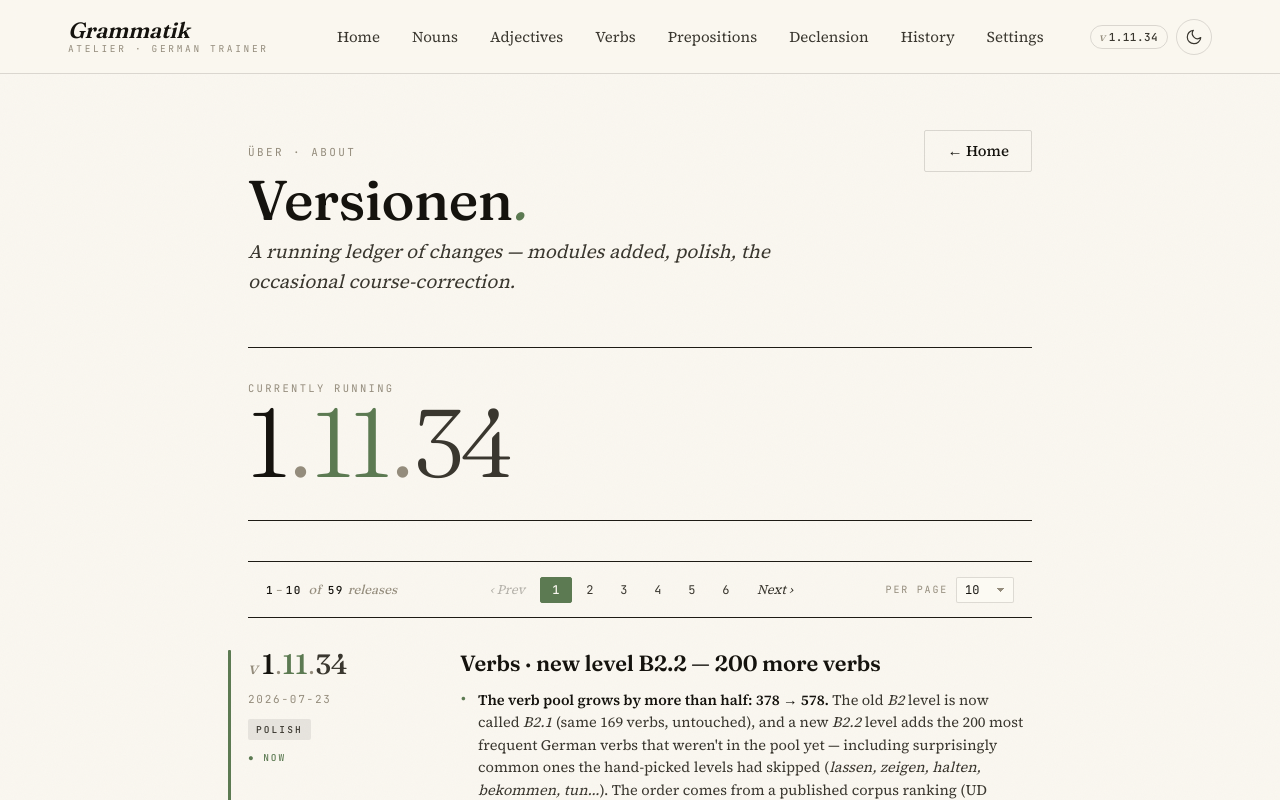
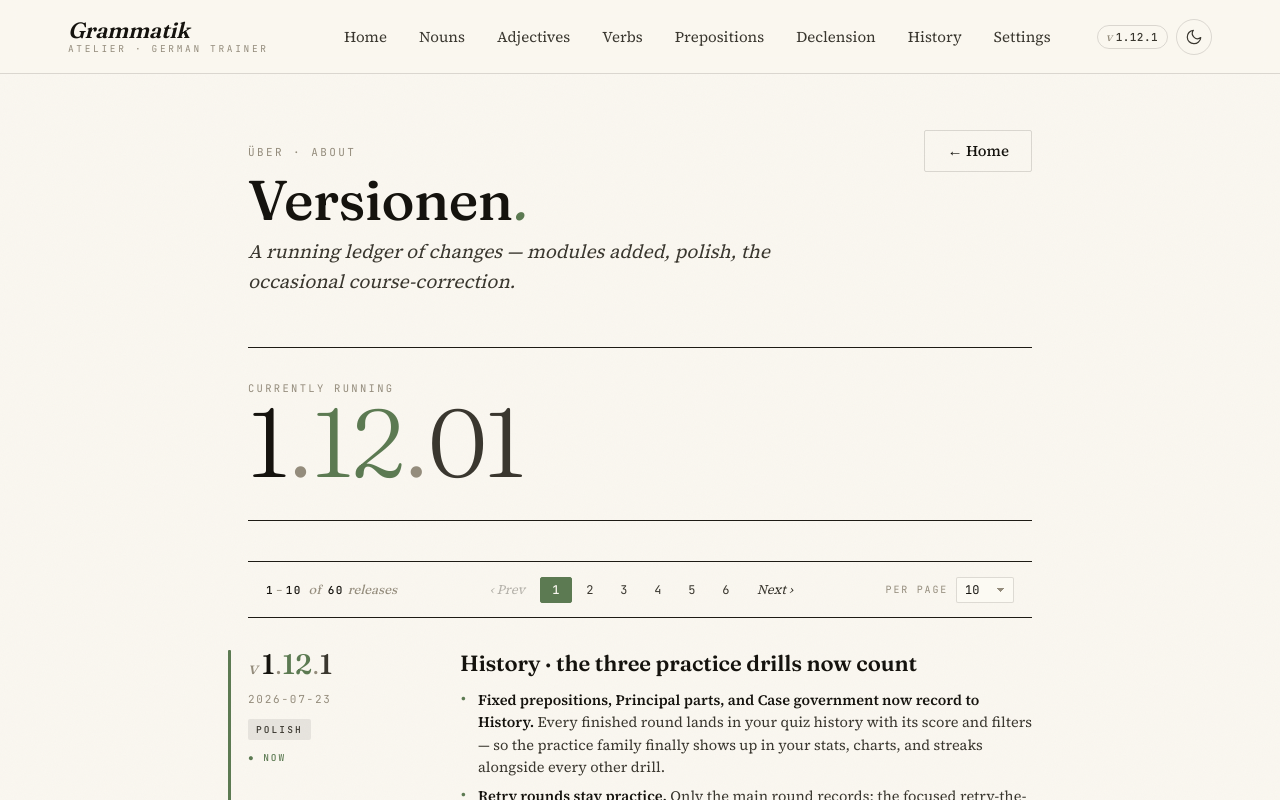
Before and after one commit to AlexandruCristianRobert/GermanTrainer, a Vue app: page /version in a window 1280 px wide. Shown: the top 800 px of the page. Built offline with nearby package versions, Linux system fonts and the light colour scheme.

Commit message:
chore(release): v1.12.1 — deterministic drills record Runs
Co-Authored-By: Claude Fable 5 <noreply@anthropic.com>

```diff
--- a/package.json
+++ b/package.json
@@ -1,7 +1,7 @@
 {
   "name": "german-trainer",
   "private": true,
-  "version": "1.11.34",
+  "version": "1.12.1",
   "type": "module",
   "scripts": {
     "dev": "vite",
--- a/src/data/changelog.ts
+++ b/src/data/changelog.ts
@@ -5,7 +5,7 @@
 //
 // Bump rule: prepend the new entry to CHANGELOG, set APP_VERSION to its version.
 
-export const APP_VERSION = '1.11.34'
+export const APP_VERSION = '1.12.1'
 
 export type ChangelogKind = 'major' | 'module' | 'polish' | 'fix'
 
@@ -18,6 +18,14 @@ export interface ChangelogEntry {
 }
 
 export const CHANGELOG: ChangelogEntry[] = [
+  {
+    version: '1.12.1', date: '2026-07-23', kind: 'polish',
+    title: 'History · the three practice drills now count',
+    notes: [
+      '<strong>Fixed prepositions, Principal parts, and Case government now record to History.</strong> Every finished round lands in your quiz history with its score and filters — so the practice family finally shows up in your stats, charts, and streaks alongside every other drill.',
+      '<strong>Retry rounds stay practice.</strong> Only the main round records; the focused retry-the-missed rounds remain unscored, as before.'
+    ]
+  },
   {
     version: '1.11.34', date: '2026-07-23', kind: 'polish',
     title: 'Verbs · new level B2.2 — 200 more verbs',
```
Also changed, not shown: 3 other files (tests, documents, lock files or other folders).
